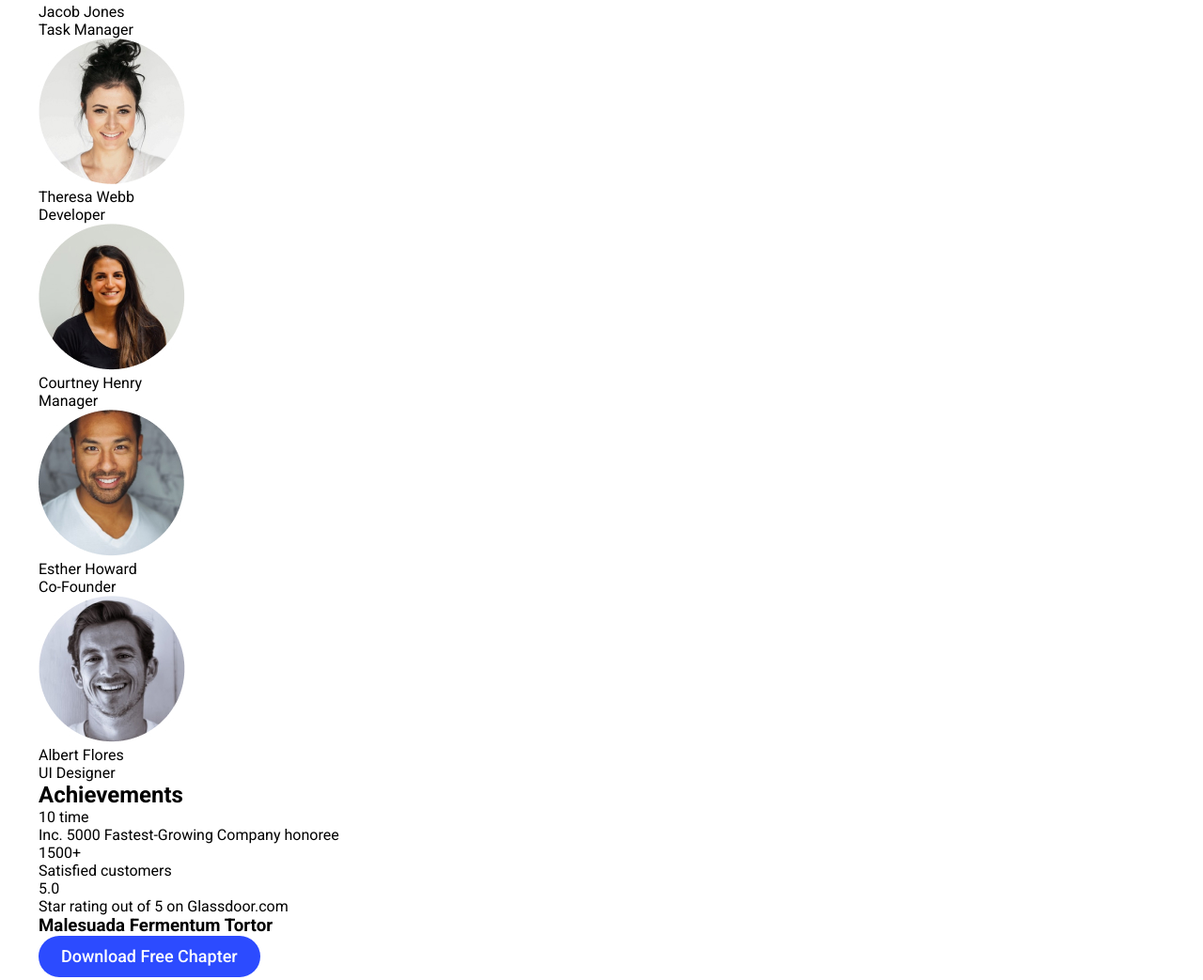
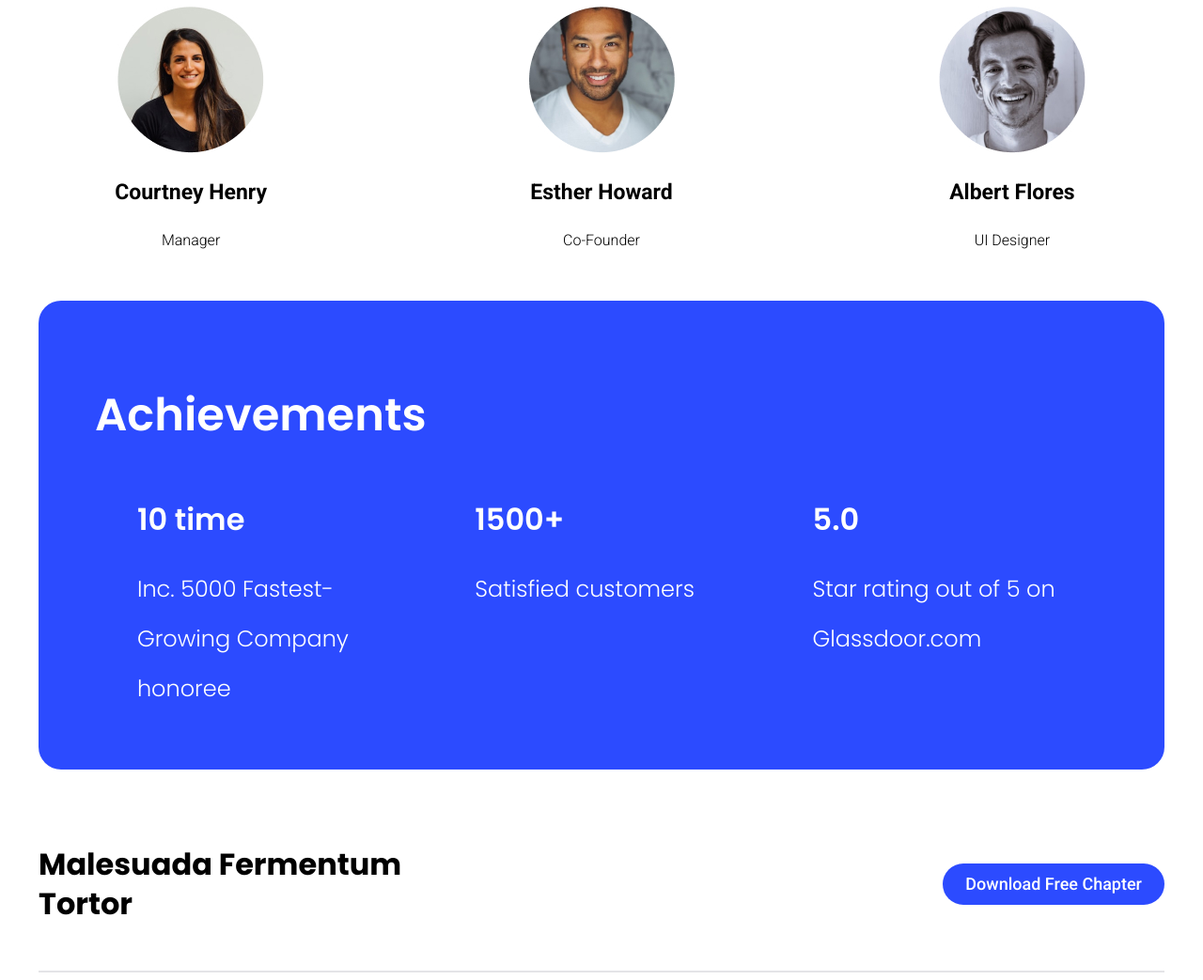
Before and after one commit to Moin010/Portfolio-Demo-Site-01, a plain HTML site: page pages/about-us.html in a window 1280 px wide. Shown: the part 1634-2677 px from the top of the page at 94% size. Drawn offline with Linux system fonts and the light colour scheme; files whose address does not match are found by name.

Commit message:
about us page css

```diff
--- a/css/style.css
+++ b/css/style.css
@@ -1118,3 +1118,177 @@ ul li a {
 }
 
 /* all blog pagination area  end*/
+
+/* about us page start */
+
+/* about us page start */
+
+.our-values-area {
+  display: flex;
+  flex-direction: column;
+  align-items: center;
+  gap: 100px;
+}
+.our-values-area .our-values-header h1 {
+  font-family: var(--second-family);
+  font-weight: 600;
+  font-size: 48px;
+  line-height: 219%;
+  text-align: center;
+}
+.our-values-area .our-value-card-area {
+  display: flex;
+  gap: 30px;
+  margin-bottom: 100px;
+}
+.our-values-area .our-value-card-area .our-value-card {
+  display: flex;
+  flex-direction: column;
+  gap: 50px;
+}
+.our-values-area .our-value-card-area .our-value-card .our-value-card-header {
+  font-family: var(--second-family);
+  font-weight: 600;
+  font-size: 24px;
+  line-height: 120%;
+}
+.our-values-area .our-value-card-area .our-value-card .our-value-card-details {
+  font-family: var(--second-family);
+  font-weight: 300;
+  font-size: 16px;
+  line-height: 120%;
+}
+.our-values-area
+  .our-value-card-area
+  .our-value-card:nth-child(1)
+  .our-value-card-details {
+  margin-top: -30px;
+}
+.our-values-area
+  .our-value-card-area
+  .our-value-card
+  .our-value-card-img
+  embed {
+  border-radius: 20px;
+}
+.our-members-area {
+  display: flex;
+  flex-direction: column;
+  gap: 50px;
+  align-items: center;
+  margin: 50px 0px;
+}
+
+.our-members-area .our-members-header-area {
+  font-family: var(--second-family);
+  font-weight: 600;
+  font-size: 48px;
+  line-height: 219%;
+  text-align: center;
+}
+.our-members-area .our-member-para-area {
+  font-family: var(--second-family);
+  font-weight: 300;
+  font-size: 24px;
+  line-height: 120%;
+  text-align: center;
+  width: 55%;
+}
+.our-members-area .member-headshot-with-details-area {
+  display: grid;
+  grid-template-columns: repeat(3, 1fr);
+  margin-top: 70px;
+  gap: 80px 275px;
+}
+.our-members-area .member-headshot-with-details-area .member-headshot {
+  display: flex;
+  flex-direction: column;
+  align-items: center;
+  gap: 20px;
+}
+.our-members-area
+  .member-headshot-with-details-area
+  .member-headshot
+  .member-name {
+  font-family: var(--second-family);
+  font-weight: 600;
+  font-size: 23px;
+  line-height: 153%;
+  text-align: center;
+}
+.our-members-area
+  .member-headshot-with-details-area
+  .member-headshot
+  .member-position {
+  font-family: var(--second-family);
+  font-weight: 300;
+  font-size: 16px;
+  line-height: 173%;
+  text-align: center;
+}
+/* achivement card area start */
+
+.achievement-card-area {
+  background-color: var(--blue-color);
+  border-radius: 24px;
+  padding: 60px;
+  margin-bottom: 80px;
+}
+.achivement-card-heading h1 {
+  font-family: var(--second-family);
+  font-weight: 600;
+  font-size: 48px;
+  line-height: 260%;
+  color: var(--white-fff-color);
+}
+.achivement-counter-with-details-area {
+  display: flex;
+  justify-content: space-around;
+}
+.achivement-counter-with-details-area .achivement-segment {
+  display: flex;
+  flex-direction: column;
+  width: 25%;
+}
+.achivement-counter-with-details-area .achivement-segment .achivement-info p {
+  font-family: var(--second-family);
+  font-weight: 600;
+  font-size: 32px;
+  line-height: 297%;
+  color: var(--white-fff-color);
+}
+.achivement-counter-with-details-area
+  .achivement-segment
+  .achivement-details
+  p {
+  font-family: var(--second-family);
+  font-weight: 300;
+  font-size: 24px;
+  line-height: 221%;
+  color: var(--white-fff-color);
+}
+
+.chapter-header-and-button-area {
+  display: flex;
+  justify-content: space-between;
+  align-items: center;
+  margin-bottom: 120px;
+}
+.chapter-header-and-button-area .chapter-header h3 {
+  width: 90%;
+  font-family: var(--second-family);
+  font-weight: 700;
+  font-size: 32px;
+  line-height: 131%;
+}
+
+.chapter-header-and-button-area {
+  position: relative;
+}
+.chapter-header-and-button-area::after {
+  position: absolute;
+  content: "";
+  width: 100%;
+  top: 160%;
+  border: 1px solid #e4e4e7;
+}
```
